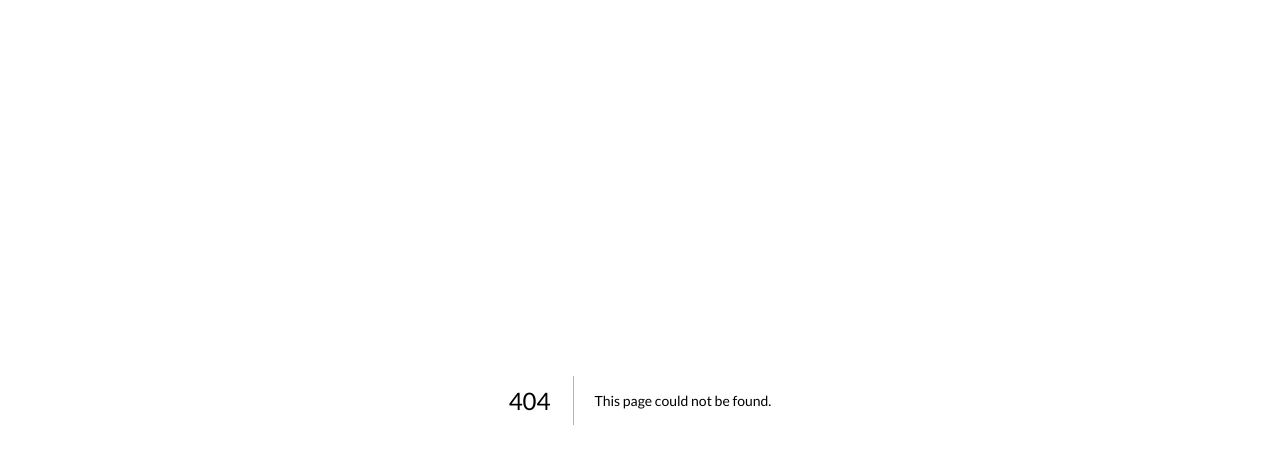
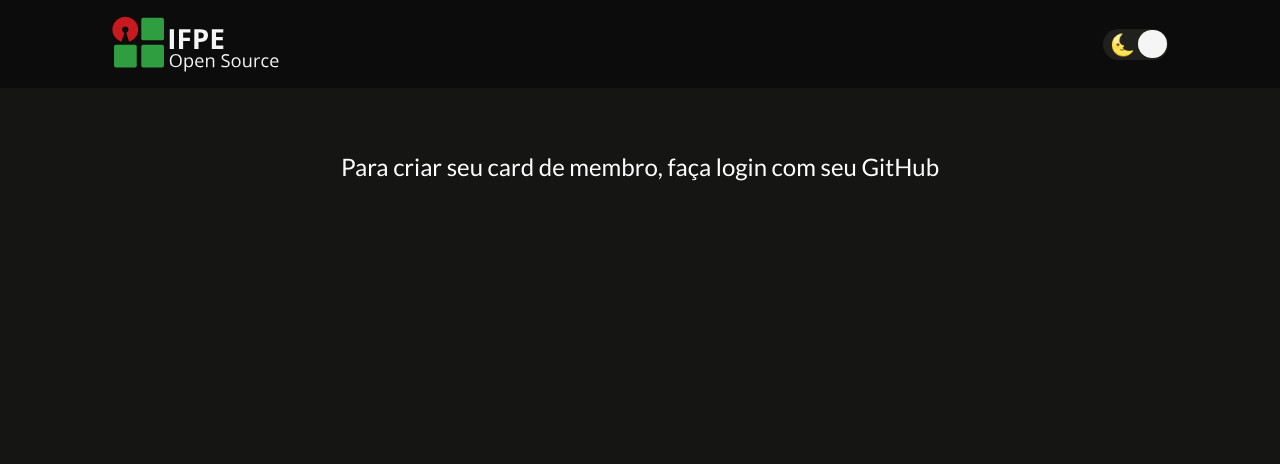
Before and after one commit to ifpeopensource/ifpeopensource.com.br, a Next.js app: page /member in a window 1280 px wide. Before the commit this address had no page. Shown: the top 464 px of the page. Built offline with nearby package versions, Linux system fonts and the light colour scheme.

Commit message:
Cria página de membro

```diff
--- /dev/null
+++ b/src/pages/member.tsx
@@ -0,0 +1,22 @@
+import { DefaultTheme } from 'styled-components';
+
+import Header from '../components/Header';
+
+import { Container, Content } from '../styles/pages/Member.ts';
+
+interface MemberProps {
+  setTheme(theme: DefaultTheme): void;
+}
+
+const Member: React.FC<MemberProps> = ({ setTheme }) => {
+  return (
+    <Container>
+      <Header setTheme={setTheme} />
+      <Content>
+      <p>Para criar seu card de membro, faça login com seu GitHub</p>
+        </Content>
+    </Container>
+  );
+};
+
+export default Member;
--- /dev/null
+++ b/src/styles/pages/Member.ts
@@ -0,0 +1,17 @@
+import styled from 'styled-components';
+
+export const Container = styled.div`
+  background: ${({ theme }) => theme.body};
+  min-height: 100vh;
+`;
+
+export const Content = styled.main`
+  padding-top: 4rem;
+
+  display: flex;
+  justify-content: center;
+
+  p {
+    font-size: 1.5rem;
+  }
+`;
```
